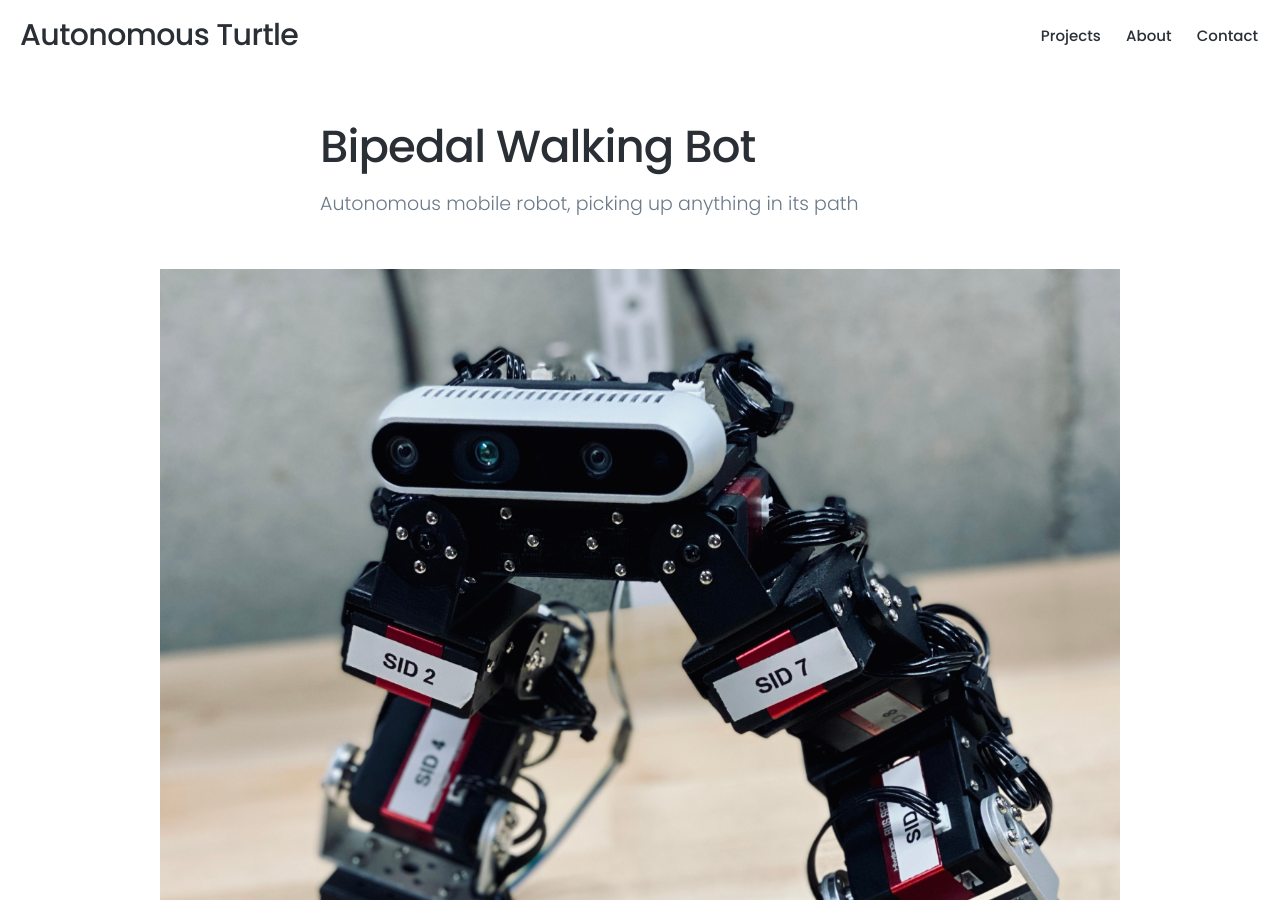
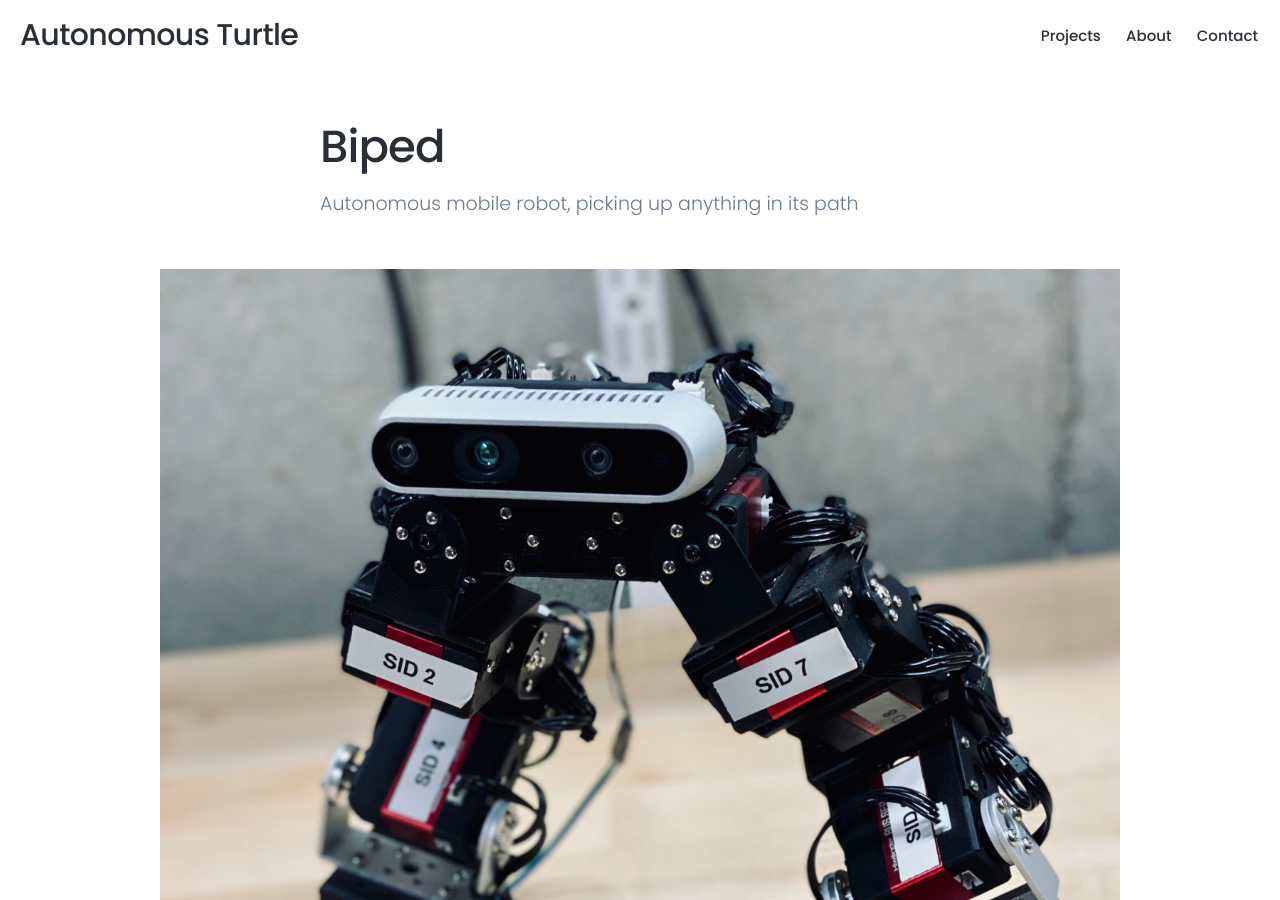
Before and after one commit to autonomousTurtle/portfolio, a Jekyll site: the page built from _projects/biped.md, in a window 1280 px wide and 900 px high. Built offline with Jekyll 4.4.1, drawn with Linux system fonts in a browser that asks for light colours; nearby versions of some CDN libraries.

Commit message:
Update biped.md

```diff
--- a/_projects/biped.md
+++ b/_projects/biped.md
@@ -1,5 +1,5 @@
 ---
-title: 'Bipedal Walking Bot'
+title: 'Biped'
 subtitle: 'Autonomous mobile robot, picking up anything in its path'
 date: 2018-06-30 00:00:00
 description: A project for May We help and Joe Nuxall Miracle League, this putter is fully remote controlled. Using a unique control from Microsoft, the robot can easily be moved around and putt the ball!
```
